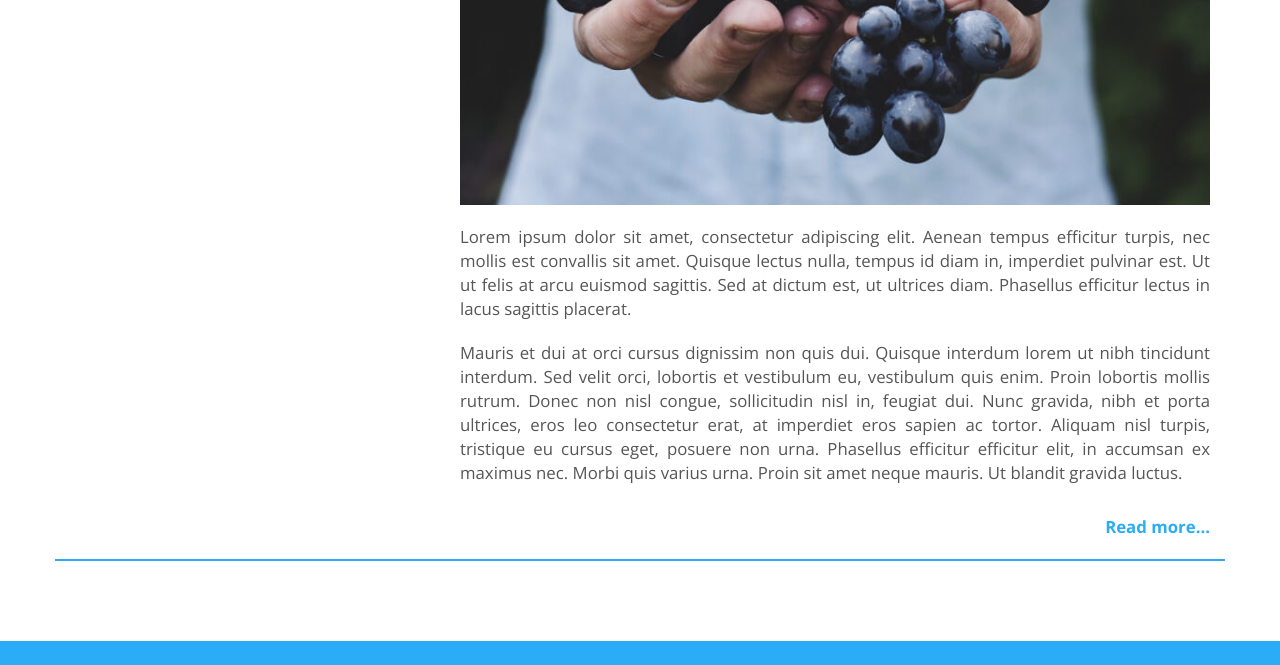
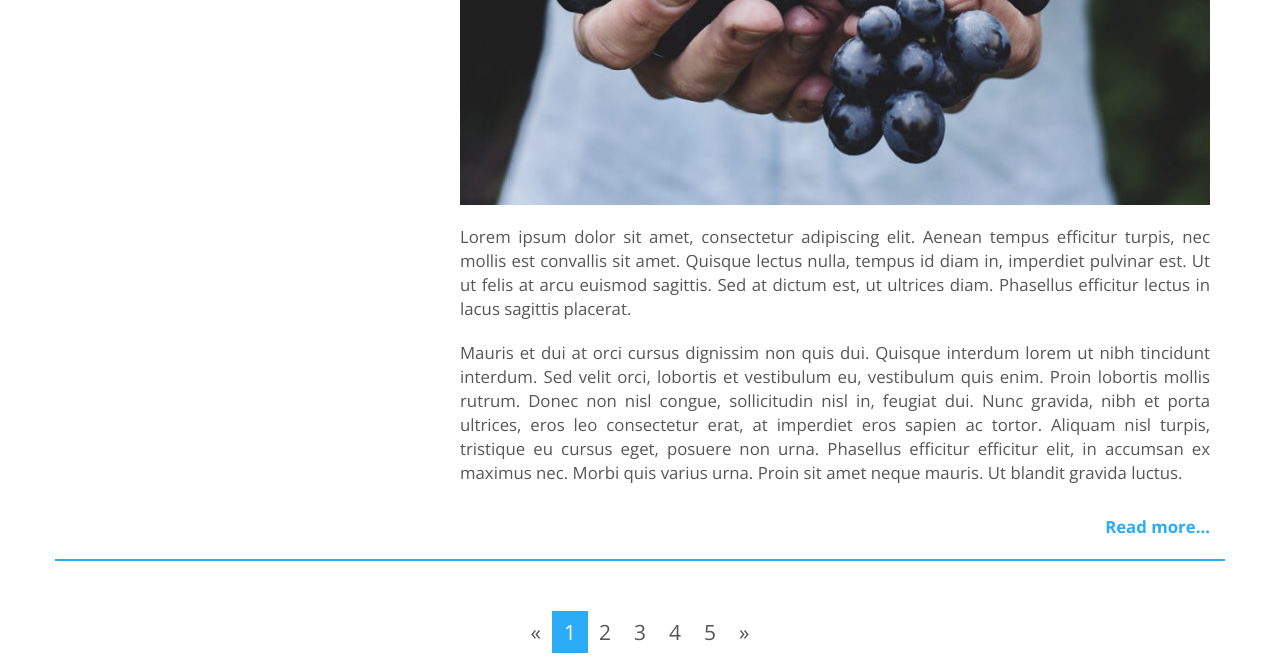
Before and after one commit to stolarczykt/company-page-template, a website: page blog.html in a window 1280 px wide. Shown: the part 2380-3045 px from the top of the page. Drawn offline with nearby package versions, Linux system fonts and the light colour scheme; files that its build step writes are made by us from their sources.

Commit message:
pagination

```diff
--- a/blog.html
+++ b/blog.html
@@ -214,6 +214,25 @@
 				</div>
 			</div>
 		</div>
+		<nav class="text-center">
+			<ul class="pagination">
+				<li>
+					<a href="#" aria-label="Previous">
+						<span aria-hidden="true">&laquo;</span>
+					</a>
+				</li>
+				<li class="active"><a href="#">1</a></li>
+				<li><a href="#">2</a></li>
+				<li><a href="#">3</a></li>
+				<li><a href="#">4</a></li>
+				<li><a href="#">5</a></li>
+				<li>
+					<a href="#" aria-label="Next">
+						<span aria-hidden="true">&raquo;</span>
+					</a>
+				</li>
+			</ul>
+		</nav>
 	</section>
 	<!--End of Blog-->
 
--- a/less/styles.less
+++ b/less/styles.less
@@ -629,3 +629,23 @@ footer i:hover {
 #google-map {
   padding: 0;
 }
+
+.pagination {
+  margin: 0;
+}
+
+.pagination>li>a, .pagination>li>span {
+  font-size: 1.5em;
+  border: 0;
+  color: @mainFontColor;
+}
+.pagination>li>a:hover, .pagination>li>span:hover, .pagination>li>a:focus, .pagination>li>span:focus {
+  color: @mainColor;
+}
+
+.pagination>.active>a, .pagination>.active>span, .pagination>.active>a:hover, .pagination>.active>span:hover,
+.pagination>.active>a:focus, .pagination>.active>span:focus {
+  color: @secondaryFontColor;
+  background-color: @mainColor;
+  border-color: @mainColor;
+}
```
